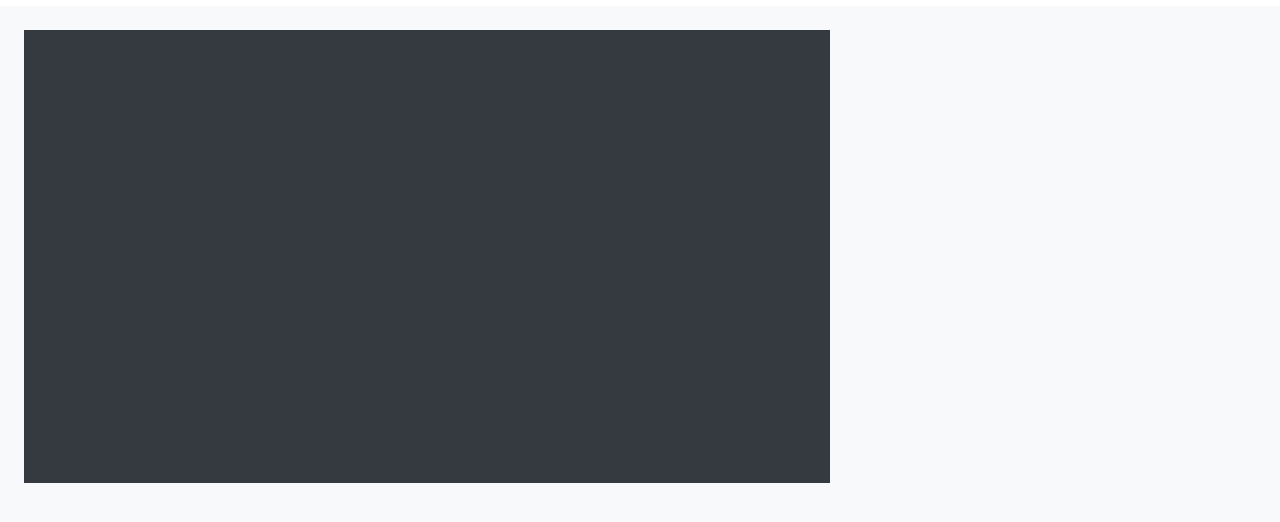
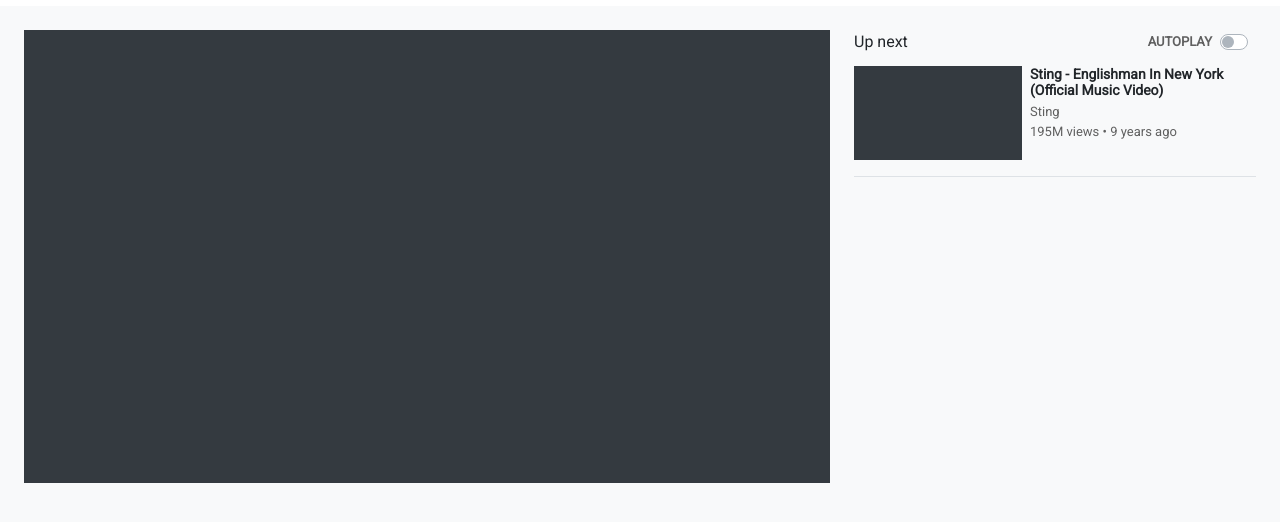
Before and after one commit to tsukuros/youtube-video-player, a website built with Parcel: page index.html in a window 1280 px wide. Shown: the part 50-572 px from the top of the page. Built offline with nearby package versions, Linux system fonts and the light colour scheme.

Commit message:
04: Secondary column: Up-next autoplay block

```diff
--- a/index.html
+++ b/index.html
@@ -480,7 +480,46 @@
             <div class="embed-responsive-item bg-dark"></div>
           </div>
         </div>
-        <div id="secondary" class="pt-4 pr-4"></div>
+        <div id="secondary" class="pt-4 pr-4">
+          <div id="head" class="d-flex align-items-center mb-2 pb-1">
+            <div class="flex-grow-1">Up next</div>
+            <div class="d-flex align-items-center">
+              <label
+                class="mb-0 mr-2 yt-text-secondary text-uppercase yt-text-13 font-weight-bold"
+                for="autoplay-switch"
+                >Autoplay</label
+              >
+              <div class="custom-control custom-switch">
+                <input
+                  type="checkbox"
+                  class="custom-control-input"
+                  id="autoplay-switch"
+                />
+                <label
+                  class="custom-control-label"
+                  for="autoplay-switch"
+                ></label>
+              </div>
+            </div>
+          </div>
+          <div class="up-next-thumbnail-container mb-3 pb-2 border-bottom">
+            <div class="playlist-item d-flex pb-2">
+              <div
+                class="playlist-item-thumbnail bg-dark flex-shrink-0 mr-2"
+                style="width: 168px; height: 94px;"
+              ></div>
+              <div class="playlist-item-meta">
+                <div class="video-title font-weight-bold yt-text-14 mb-1">
+                  Sting - Englishman In New York (Official Music Video)
+                </div>
+                <div class="yt-text-secondary yt-text-13">Sting</div>
+                <div class="yt-text-secondary yt-text-13">
+                  195M views • 9 years ago
+                </div>
+              </div>
+            </div>
+          </div>
+        </div>
       </main>
       <div
         class="side-menu-backdrop"
--- a/src/main.scss
+++ b/src/main.scss
@@ -14,6 +14,16 @@ $header-height: 56px;
 // helper classes
 .bg-gray {
   background-color: #e3e3e3;
+}
+.yt-text-secondary {
+  color: #606060;
+}
+.yt-text-13 {
+  font-size: 13px;
+}
+.yt-text-14 {
+  font-size: 14px;
+  line-height: 16px;
 }
 .hamburger-btn {
   background-color: inherit;
@@ -102,7 +112,6 @@ aside {
     }
     &:hover {
       background-color: #ebebeb;
-      text-decoration: none;
     }
     &.active {
       background-color: inherit;
```
